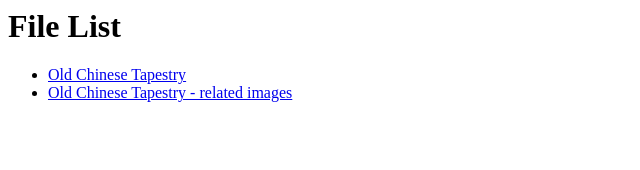
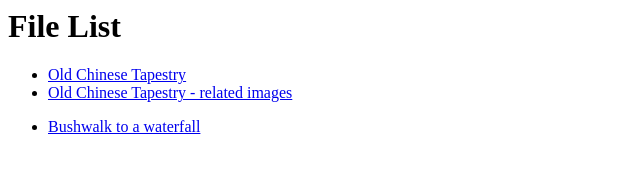
Before and after one commit to jgevershed/jgevershed.github.io, a plain HTML site: page index.html in a window 1280 px wide. Shown: the whole page, without its empty margins (0-640 px from the left). Drawn offline with Linux system fonts and the light colour scheme.

Commit message:
Update index.html

```diff
--- a/index.html
+++ b/index.html
@@ -7,5 +7,9 @@
 <li><a href="tapestry_scroll.html">Old Chinese Tapestry - related images</a></li>
 </ul>
 
+<ul>
+<li><a href="waterfall.html">Bushwalk to a waterfall</a></li>
+</ul>
+
 </body>
 </html>
```
